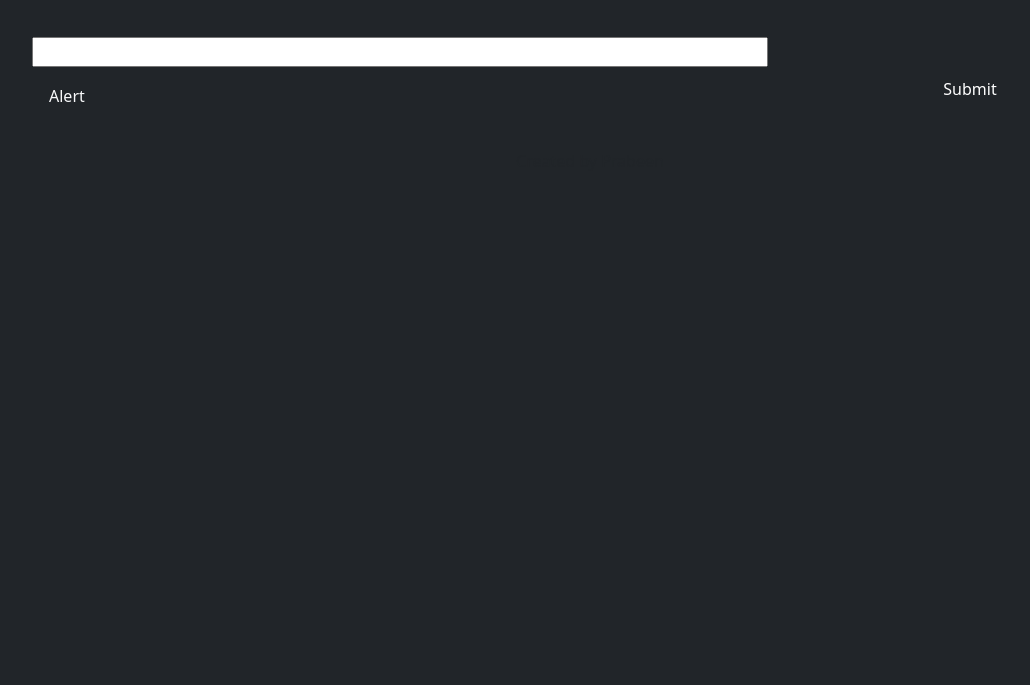
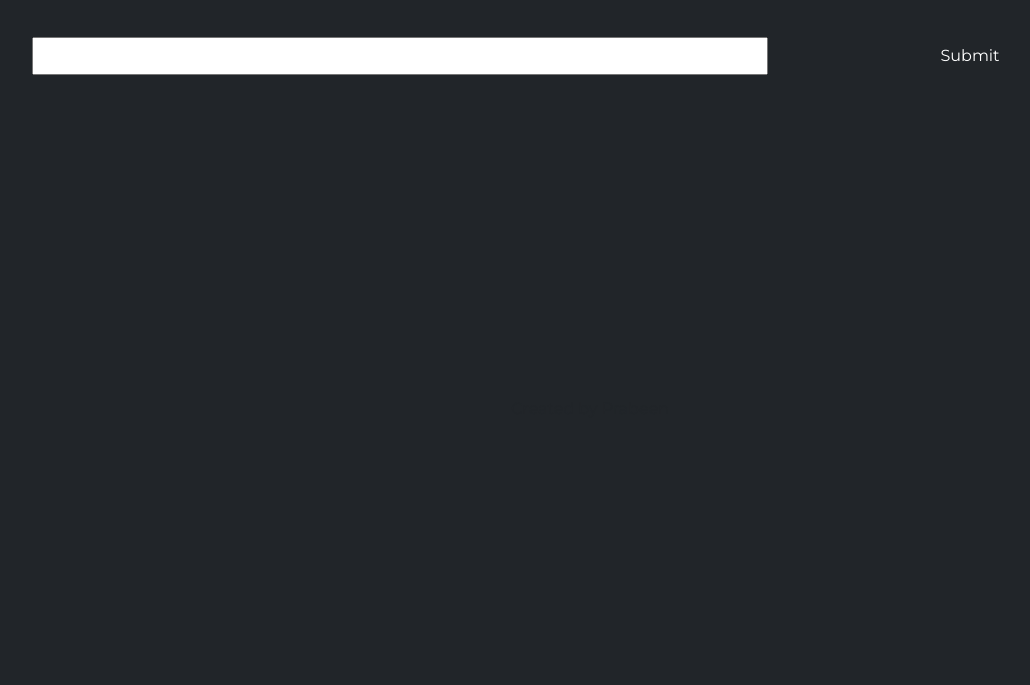
Before and after one commit to prabeenprabu/rkmvc-mark, a website: page index.html in a window 1280 px wide. Shown: the part 115-800 px from the top of the page, without its empty margins (50-1080 px from the left). Drawn offline with nearby package versions, Linux system fonts and the light colour scheme.

Commit message:
main style

```diff
--- a/scss/main.scss
+++ b/scss/main.scss
@@ -0,0 +1,44 @@
+@import url("https://fonts.googleapis.com/css2?family=Montserrat:ital,wght@0,300;0,400;0,500;1,200;1,300;1,400&display=swap");
+
+$light: #edf2f4;
+$red: #e63946;
+
+body {
+    color: $light;
+    font-family: "Montserrat", sans-serif;
+}
+
+.start .container {
+    height: 50vh;
+
+    .row {
+        position: relative;
+    }
+    .alert {
+        position: absolute;
+        z-index: 1000;
+        top: 90%;
+        left: 0;
+        font-size: 1.3rem;
+        color: transparent;
+    }
+}
+
+// --------toggles----------------
+.alertShow {
+    animation: fade-in 1.2s cubic-bezier(0.39, 0.575, 0.565, 1) both;
+}
+.alertHide {
+    color: $dark;
+}
+// ---------------keyframes---------
+@keyframes fade-in {
+    0% {
+        color: transparent;
+        opacity: 0;
+    }
+    100% {
+        color: $red;
+        opacity: 1;
+    }
+}
```
Also changed, not shown: css/main.css.
